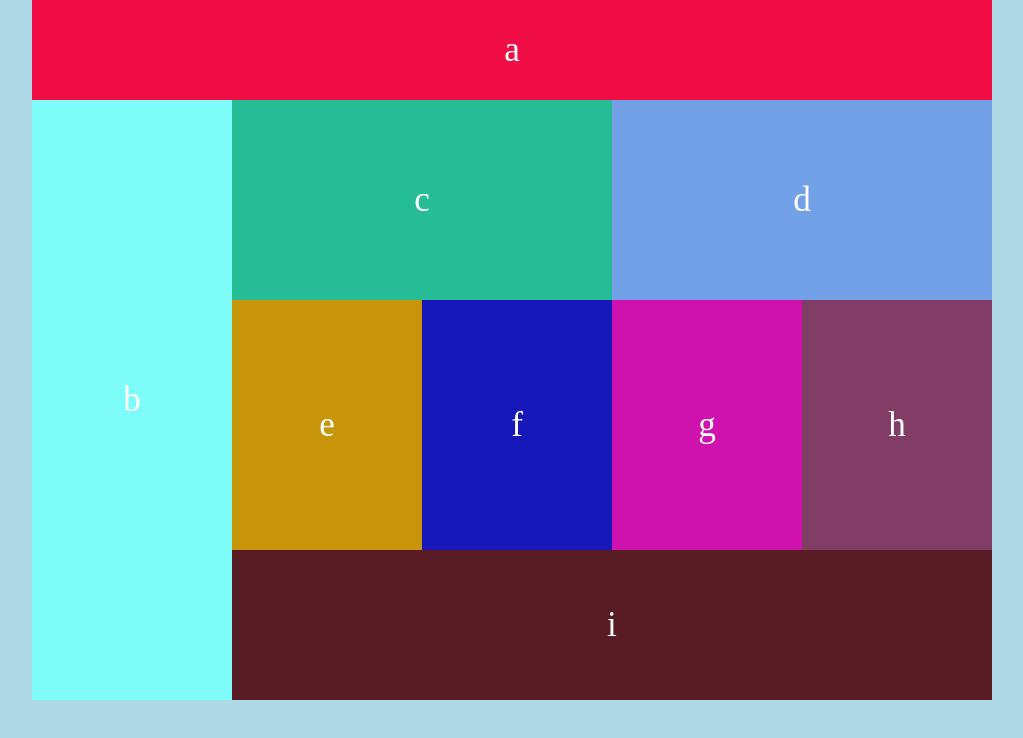
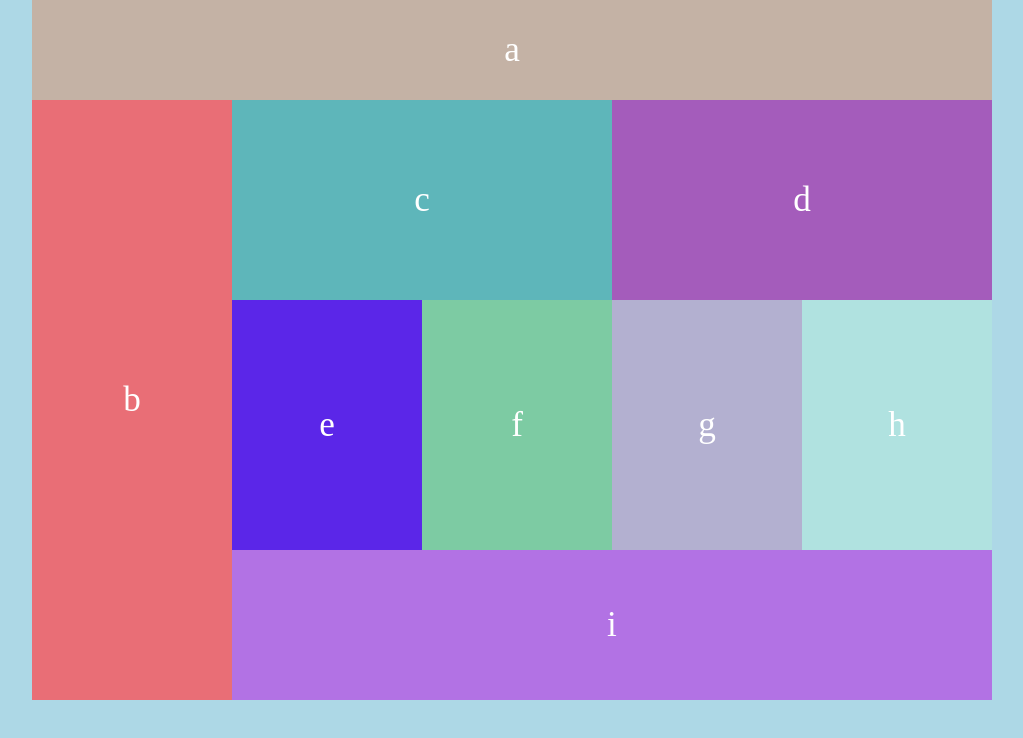
Before and after one commit to cf301/lab-01, a plain HTML site: page index.html in a window 1280 px wide. Shown: the whole page, without its empty margins (128-1151 px from the left). Drawn offline with nearby package versions, Linux system fonts and the light colour scheme.

Commit message:
forgot about color change.  deployed hotfix.

```diff
--- /dev/null
+++ b/app.js
@@ -0,0 +1,57 @@
+/* eslint-disable no-undef */
+'use strict';
+// used this as a base, expanded outward from here: https://www.fourfront.us/blog/jquery-window-width-and-media-queries
+
+//flags for mode
+var mobile = false;
+var tablet = false;
+var desktop = false;
+
+$(document).ready(function() {
+  // run test on initial page load
+  checkSize();
+  // run test on resize of the window
+  $(window).resize(checkSize);
+});
+
+//Function to the css rule, ties to a changed event unique to the change.
+function checkSize(){
+  //if #a is 960px wide, we're in desktop
+  if ( $('#a').css('width') === '960px' && desktop === false ){
+    // for each div,
+    $('div').each( function(){
+      //randomize color
+      $(this).css('background-color', random_rgba() );
+    });
+
+    mobile = false;
+    tablet = false;
+    desktop = true;
+  }
+
+  //if #a is 960px wide, we're in tablet
+  if ( $('#a').css('width') === '760px' && tablet === false ){
+    // for each div,
+    $('div').each( function(){
+      //randomize color
+      $(this).css('background-color', random_rgba() );
+    });
+
+    mobile = false;
+    tablet = true;
+    desktop = false;
+  }
+
+  //if #a is 480 wide, we're in mobile
+  if ( $('#a').css('width') === '480px' && mobile === false ){
+    // for each div,
+    $('div').each( function(){
+      //randomize color
+      $(this).css('background-color', random_rgba() );
+    });
+
+    mobile = true;
+    tablet = false;
+    desktop = false;
+  }
+}
--- a/index.html
+++ b/index.html
@@ -10,6 +10,8 @@
   <link rel="stylesheet" href="css/base.css">
   <link rel="stylesheet" href="css/layout.css">
   <link rel="stylesheet" href="css/modules.css">
+
+  <script src="https://ajax.googleapis.com/ajax/libs/jquery/3.4.1/jquery.min.js"></script>
 </head>
 <body>
   <div id="a" class="mobile-full">a</div>
@@ -31,5 +33,7 @@
     <div id="i" class="mobile-fullwidth left">i</div>
   </footer>
   </main>
+  <script src="randomcolor.js"></script>
+  <script src="app.js"></script>
 </body>
 </html>
--- /dev/null
+++ b/randomcolor.js
@@ -0,0 +1,8 @@
+/* eslint-disable no-unused-vars */
+// RGBA gen, modified
+'use strict';
+
+function random_rgba() {
+  var o = Math.round, r = Math.random, s = 255;
+  return 'rgba(' + o(r()*s) + ',' + o(r()*s) + ',' + o(r()*s) + ',' + r().toFixed(1) + ')';
+}
```
